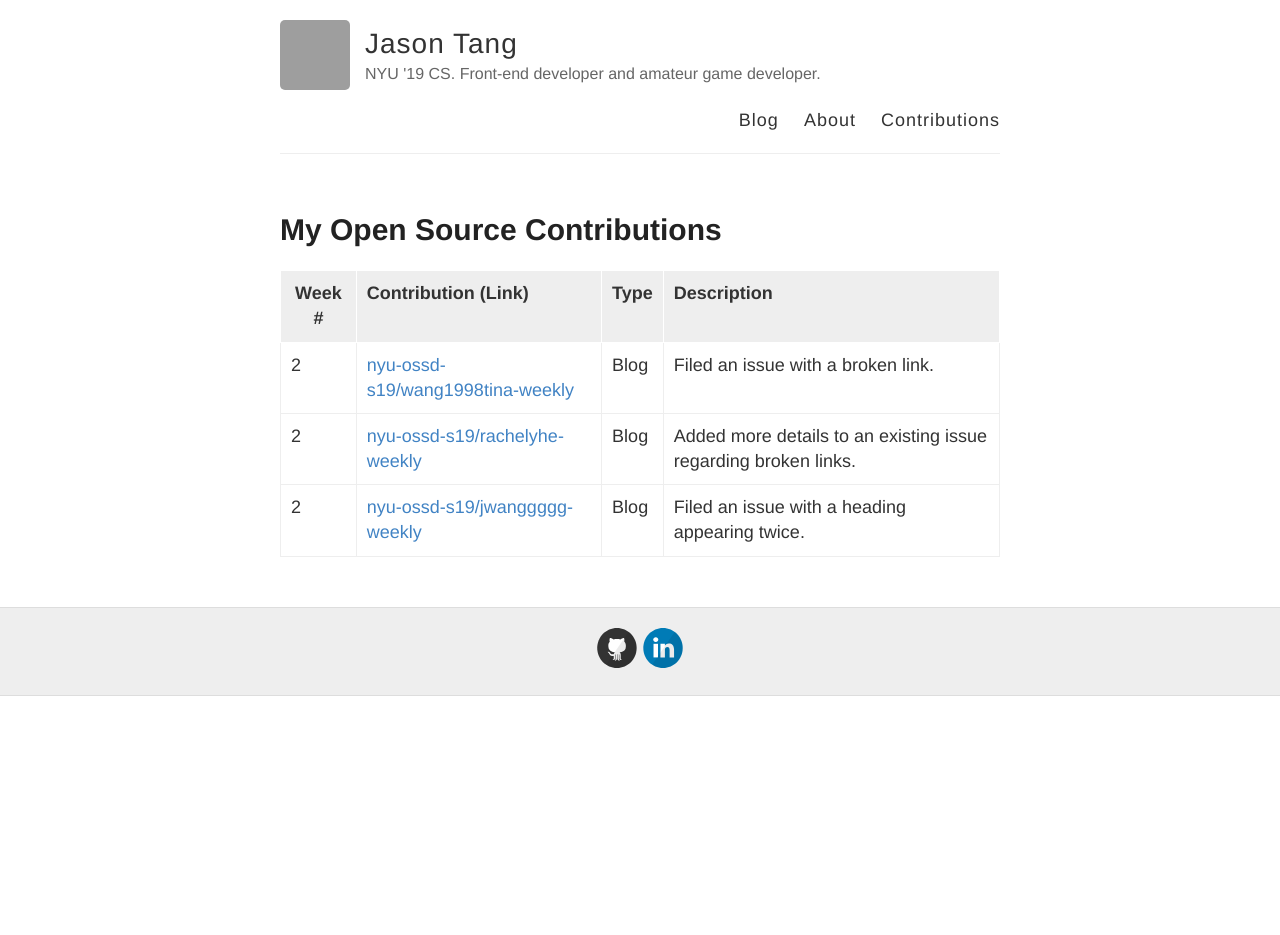
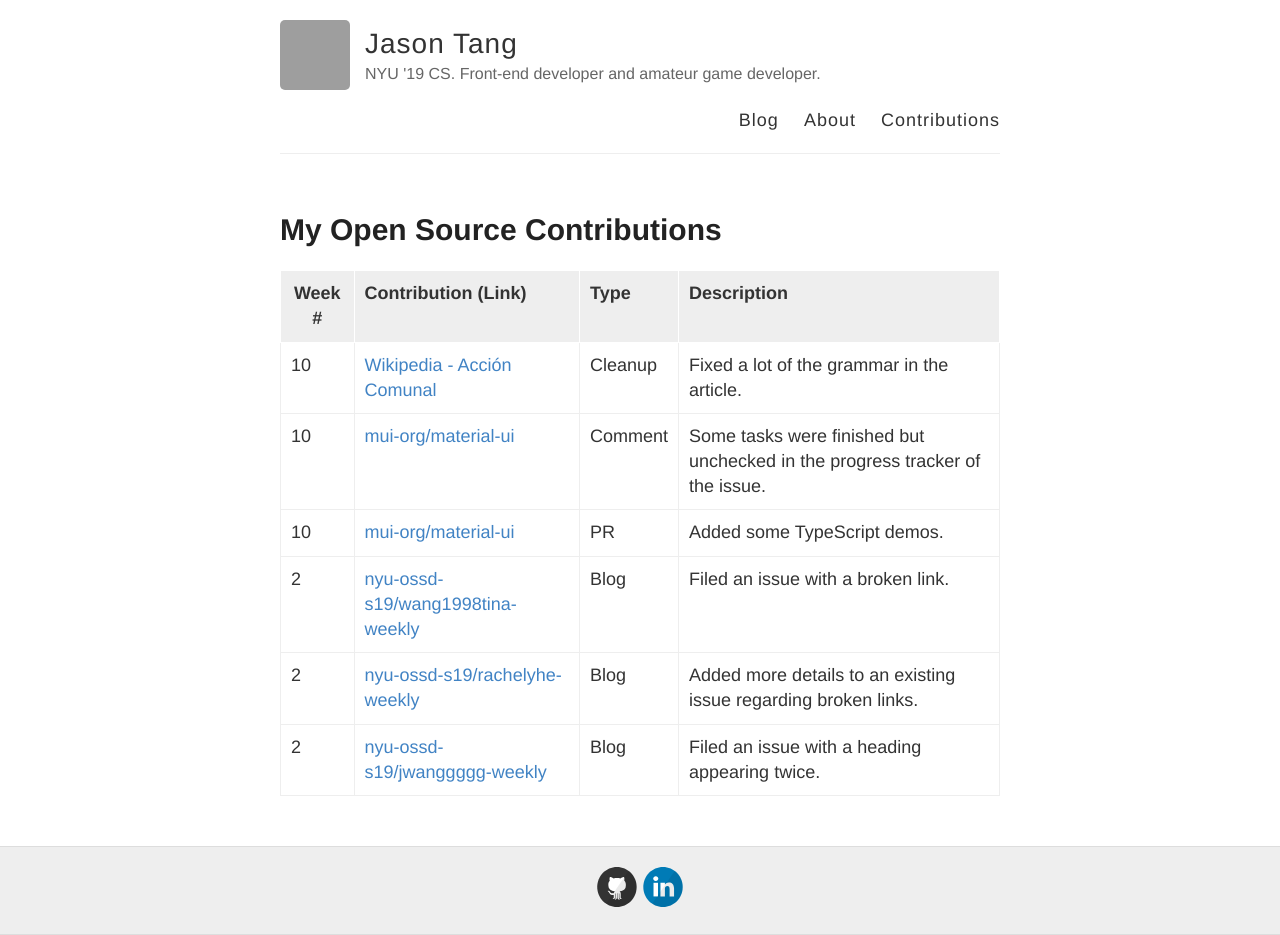
Before and after one commit to nyu-ossd-s19/jztang-weekly, a Jekyll site: the page built from contributions.md, in a window 1280 px wide. Built offline with Jekyll 4.4.1, drawn with Linux system fonts in a browser that asks for light colours; before the commit the page ends 900 px from its top, so only the background shows below that; grey boxes are pictures that could not be loaded.

Commit message:
Updated contributions.md

```diff
--- a/contributions.md
+++ b/contributions.md
@@ -16,6 +16,9 @@ Replace the first row with your contribution.
 
 | Week #       | Contribution (Link)  | Type  | Description |
 |---|:---|:---|:---|
+| 10 | [Wikipedia - Acción Comunal](https://en.wikipedia.org/w/index.php?title=Acci%C3%B3n_Comunal&oldid=892526192) | Cleanup | Fixed a lot of the grammar in the article.
+| 10 | [mui-org/material-ui](https://github.com/mui-org/material-ui/issues/14897#issuecomment-483075937) | Comment | Some tasks were finished but unchecked in the progress tracker of the issue.
+| 10 | [mui-org/material-ui](https://github.com/mui-org/material-ui/pull/15323) | PR | Added some TypeScript demos.
 | 2 | [nyu-ossd-s19/wang1998tina-weekly](https://github.com/nyu-ossd-s19/wang1998tina-weekly/issues/1) | Blog | Filed an issue with a broken link. |
 | 2 | [nyu-ossd-s19/rachelyhe-weekly](https://github.com/nyu-ossd-s19/rachelyhe-weekly/issues/1) | Blog | Added more details to an existing issue regarding broken links. |
 | 2 | [nyu-ossd-s19/jwanggggg-weekly](https://github.com/nyu-ossd-s19/jwanggggg-weekly/issues/1) | Blog | Filed an issue with a heading appearing twice. |
```
